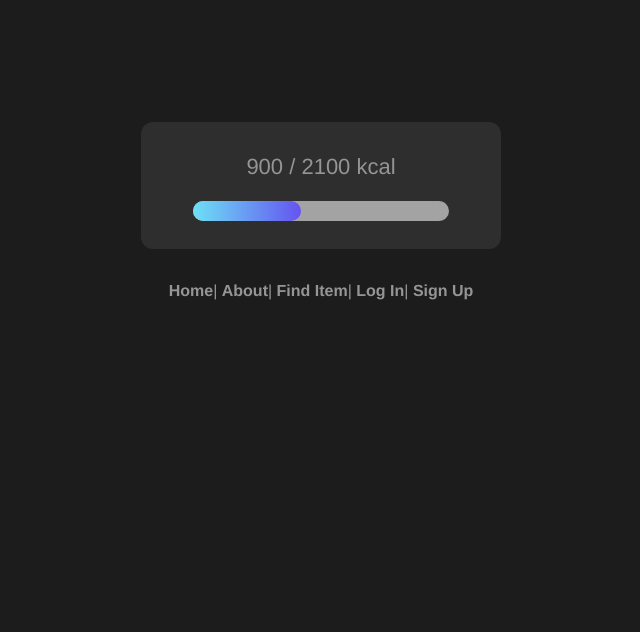
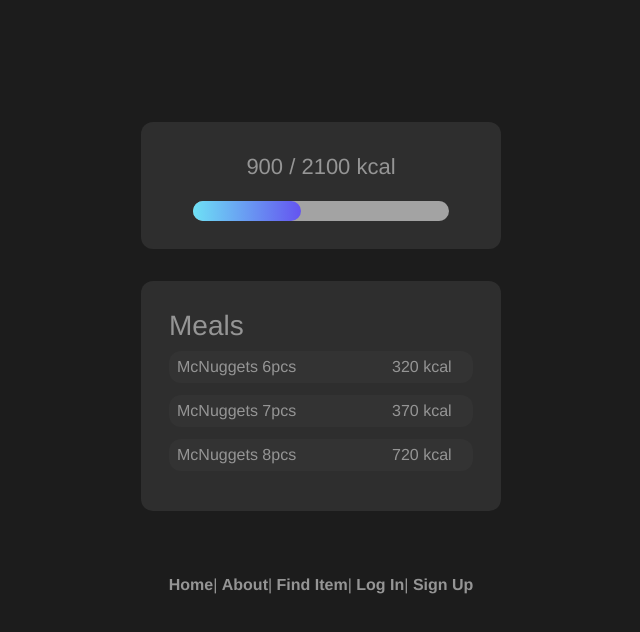
Before and after one commit to Kkwolek98/psm-project, a Vue app: page /#/day in a window 1280 px wide. Shown: the top 632 px of the page, without its empty margins (319-959 px from the left). Built offline with nearby package versions, Linux system fonts and the light colour scheme.

Commit message:
Meal List

```diff
--- a/src/App.vue
+++ b/src/App.vue
@@ -83,6 +83,7 @@ button {
   background-color: rgb(46, 46, 46);
   padding: 28px;
   z-index: 10;
+  margin-bottom: 32px !important;
 }
 
 .box-center {
--- /dev/null
+++ b/src/components/MealList.vue
@@ -0,0 +1,33 @@
+<template>
+  <div class="meals">
+    <h3 style="text-align: left">Meals</h3>
+    <div class="meal" v-for="meal in meals" :key="meal.name">
+      <div class="meal-name">{{meal.name}}</div>
+      <div class="meal-kcal">{{meal.kcal}} kcal</div>
+    </div>
+  </div>
+</template>
+
+<script>
+export default {
+  name: "MealList",
+  props: ["meals"]
+};
+</script>
+
+<style lang="scss">
+.meal {
+  display: grid;
+  grid-template-columns: 70% 30%;
+  border-radius: 12px;
+  background-color: #333333;
+  width: 100%;
+  height: 32px;
+  line-height: 2;
+  margin-bottom: 12px;
+  padding: 0 8px;
+  .meal-name {
+    text-align: left;
+  }
+}
+</style>
--- a/src/views/DayView.vue
+++ b/src/views/DayView.vue
@@ -2,28 +2,47 @@
   <div class="day">
     <div class="box kcal-box">
       <KcalMeter v-bind:kcal="kcal" v-bind:kcalGoal="kcalGoal" />
+    </div>
+    <div class="box kcal-box">
+      <MealList v-bind:meals="meals" />
     </div>
   </div>
 </template>
 
 <script>
 import KcalMeter from "@/components/KcalMeter.vue";
+import MealList from "@/components/MealList.vue";
+
 export default {
   name: "DayView",
   components: {
-    KcalMeter
+    KcalMeter,
+    MealList
   },
   data: function() {
     return {
       percent: 0,
       kcal: 900,
-      kcalGoal: 2100
+      kcalGoal: 2100,
+      meals: [
+        {
+          name: "McNuggets 6pcs",
+          kcal: 320
+        },
+        {
+          name: "McNuggets 7pcs",
+          kcal: 370
+        },
+        {
+          name: "McNuggets 8pcs",
+          kcal: 720
+        }
+      ]
     };
   },
   methods: {
     setPercentage() {
       this.percent = Math.floor((this.kcal / this.kcalGoal) * 100);
-      console.log(this.percent);
     }
   },
   mounted: function() {
```
